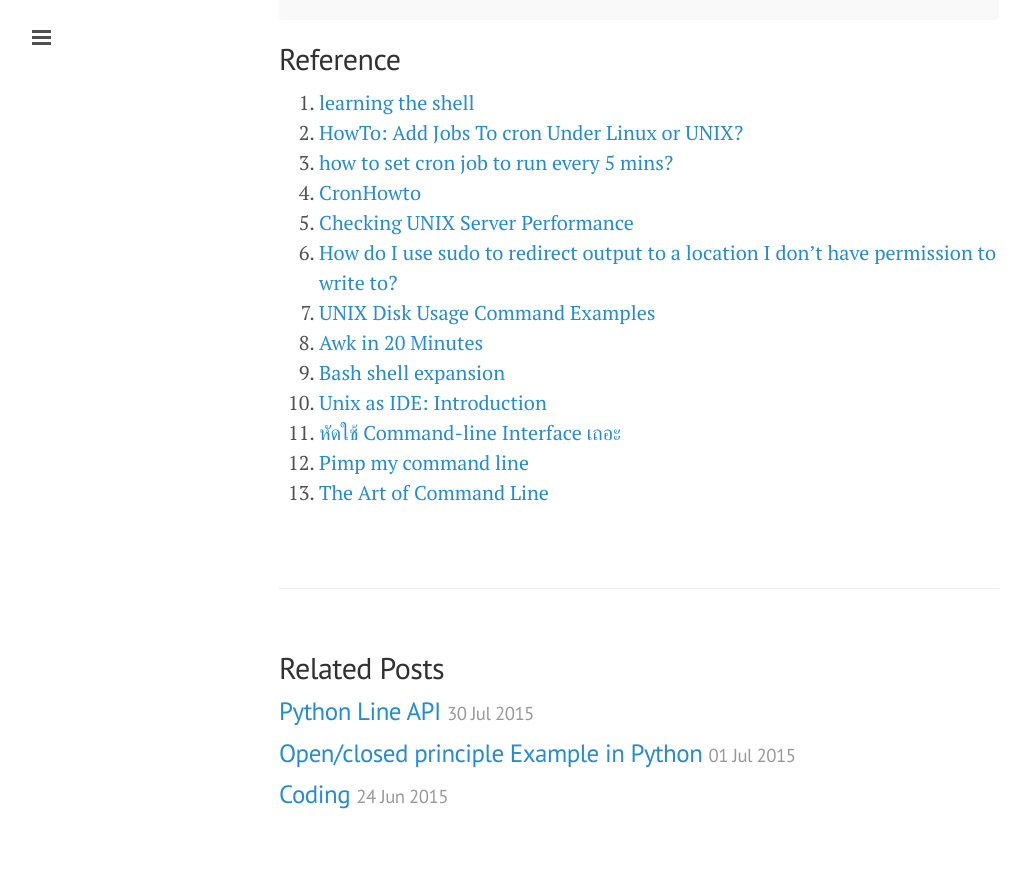
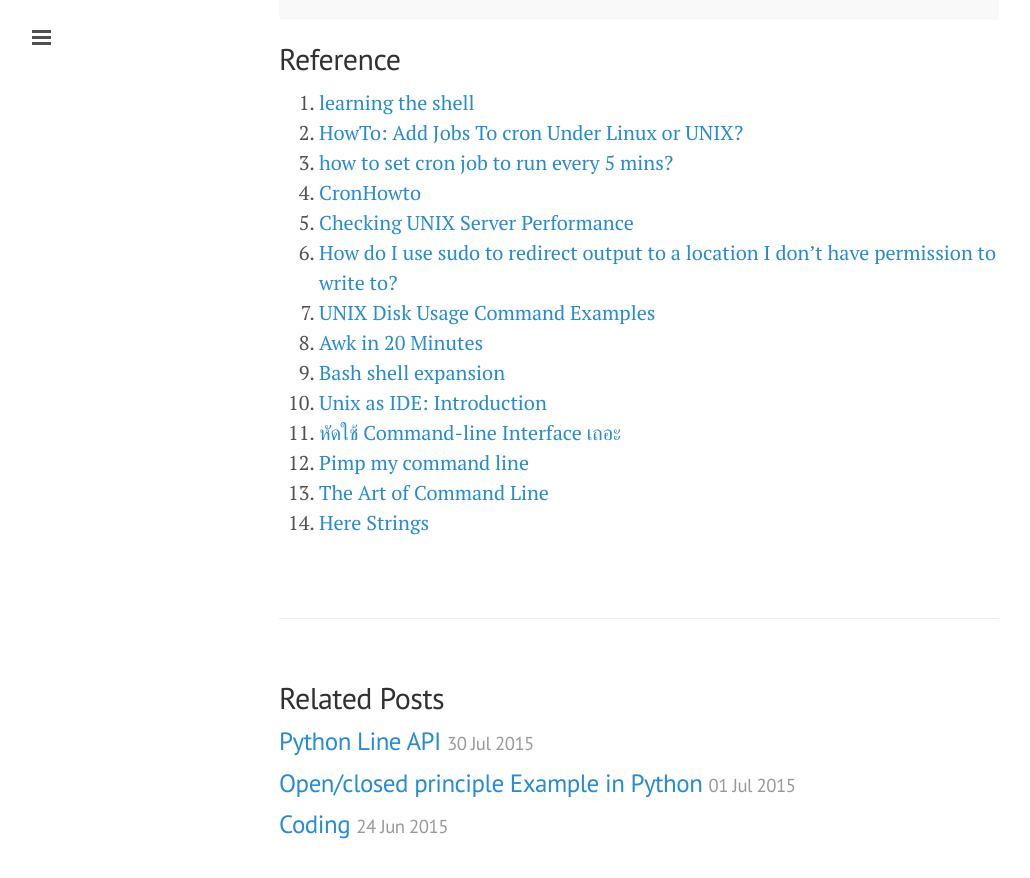
Before and after one commit to ibotdotout/ibotdotout.github.io, a Jekyll site: the page built from _posts/2014-06-27-unix.md, in a window 1280 px wide and 900 px high, scrolled down 5939 px. Shown: the top 878 px of the window, without its empty margins (1-1031 px from the left). Built offline with Jekyll 4.4.1, drawn with Linux system fonts in a browser that asks for light colours; Markdown is read by kramdown in place of the engine named in the settings.

Commit message:
add here strings

```diff
--- a/_posts/2014-06-27-unix.md
+++ b/_posts/2014-06-27-unix.md
@@ -270,3 +270,4 @@ $ setopt RM_STAR_WAIT # wait 10 sec before exec rm with star
 11. [หัดใช้ Command-line Interface เถอะ](https://leanpub.com/lets_learn_cli_right_now/read)
 12. [Pimp my command line](http://macfeteria.com/2015/04/18/pimp-my-command-line/)
 13. [The Art of Command Line](https://github.com/jlevy/the-art-of-command-line)
+14. [Here Strings](http://linux.die.net/abs-guide/x15683.html)
```
